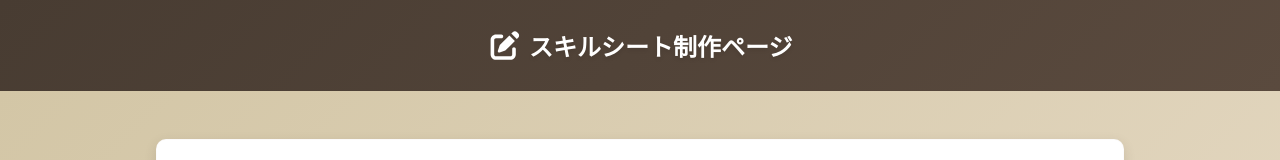
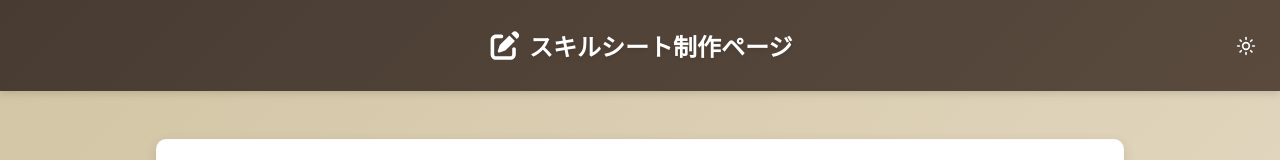
Before and after one commit to masa2401/FullStack-CreateSkillSheet, a Vue app in the folder vue-frontend/: page / in a window 1280 px wide. Shown: the top 160 px of the page. Built offline with nearby package versions, Linux system fonts and the light colour scheme.

Commit message:
DarkMode対応

```diff
--- a/vue-frontend/src/App.vue
+++ b/vue-frontend/src/App.vue
@@ -2,6 +2,9 @@
 import TheFooter from '@/components/TheFooter.vue'
 import TheHeader from '@/components/TheHeader.vue'
 import { TooltipProvider } from '@/components/ui/tooltip'
+import { usePrintColorScheme } from '@/composables/useTheme'
+
+usePrintColorScheme()
 </script>
 
 <template>
--- a/vue-frontend/src/components/TheHeader.vue
+++ b/vue-frontend/src/components/TheHeader.vue
@@ -1,6 +1,7 @@
 <script setup lang="ts">
 import { useRoute } from 'vue-router'
 
+import ThemeToggle from '@/components/ThemeToggle.vue'
 import { useAppNavigation } from '@/composables/useAppNavigation'
 import { ROUTES } from '@/utils/constants'
 
@@ -15,7 +16,7 @@ const handleTitleClick = () => {
 </script>
 
 <template>
-  <header class="header">
+  <header class="header relative">
     <h1>
       <button
         class="title"
@@ -31,6 +32,7 @@ const handleTitleClick = () => {
         スキルシート制作ページ
       </button>
     </h1>
+    <ThemeToggle class="absolute top-1/2 right-4 -translate-y-1/2" />
   </header>
 </template>
 
--- /dev/null
+++ b/vue-frontend/src/components/ThemeToggle.vue
@@ -0,0 +1,28 @@
+<script setup lang="ts">
+import { Moon, Sun } from '@lucide/vue'
+
+import AppButton from '@/components/AppButton.vue'
+import { useTheme } from '@/composables/useTheme'
+
+const { isDark, toggleTheme } = useTheme()
+</script>
+
+<template>
+  <AppButton
+    variant="ghost"
+    size="icon"
+    :aria-label="isDark ? 'ライトテーマに切り替える' : 'ダークテーマに切り替える'"
+    :aria-pressed="isDark"
+    class="text-white hover:bg-white/15 hover:text-white print:hidden"
+    @click="toggleTheme"
+  >
+    <Moon
+      v-if="isDark"
+      class="size-5"
+    />
+    <Sun
+      v-else
+      class="size-5"
+    />
+  </AppButton>
+</template>
--- /dev/null
+++ b/vue-frontend/src/composables/useTheme.ts
@@ -0,0 +1,59 @@
+import { type WritableComputedRef, computed } from 'vue'
+
+import { useColorMode, useEventListener } from '@vueuse/core'
+
+const DARK_CLASS = 'dark'
+
+export interface UseThemeReturn {
+  /** 実際に適用されている配色がダークかどうか（`auto` は解決済みの値で判定する） */
+  isDark: WritableComputedRef<boolean>
+  toggleTheme: () => void
+}
+
+/**
+ * ライト / ダークの2状態トグル。
+ *
+ * 保存先・付与先は `useColorMode` の既定値（`vueuse-color-scheme` / `html` / `class`）に
+ * 従うため、`index.html` のFOUC対策スクリプトと同じ判定になる。
+ * 初期値は `auto` なので、一度もトグルしていない間はOSの設定に追従する。
+ */
+export const useTheme = (): UseThemeReturn => {
+  const mode = useColorMode()
+
+  const isDark = computed<boolean>({
+    get: () => mode.state.value === DARK_CLASS,
+    set: (value) => {
+      mode.value = value ? 'dark' : 'light'
+    },
+  })
+
+  const toggleTheme = (): void => {
+    isDark.value = !isDark.value
+  }
+
+  return { isDark, toggleTheme }
+}
+
+/**
+ * 印刷時だけ `dark` クラスを外す。
+ *
+ * 印刷用にトークンを再定義すると二重管理になるため、印刷の前後で一時的に
+ * ライト配色へ戻す方式を採る。アプリ全体で一度だけ呼ぶこと（`App.vue`）。
+ */
+export const usePrintColorScheme = (): void => {
+  let restoreDark = false
+
+  useEventListener(window, 'beforeprint', () => {
+    restoreDark = document.documentElement.classList.contains(DARK_CLASS)
+    if (restoreDark) {
+      document.documentElement.classList.remove(DARK_CLASS)
+    }
+  })
+
+  useEventListener(window, 'afterprint', () => {
+    if (restoreDark) {
+      document.documentElement.classList.add(DARK_CLASS)
+    }
+    restoreDark = false
+  })
+}
```
Also changed, not shown: 2 other files (tests, documents, lock files or other folders).
